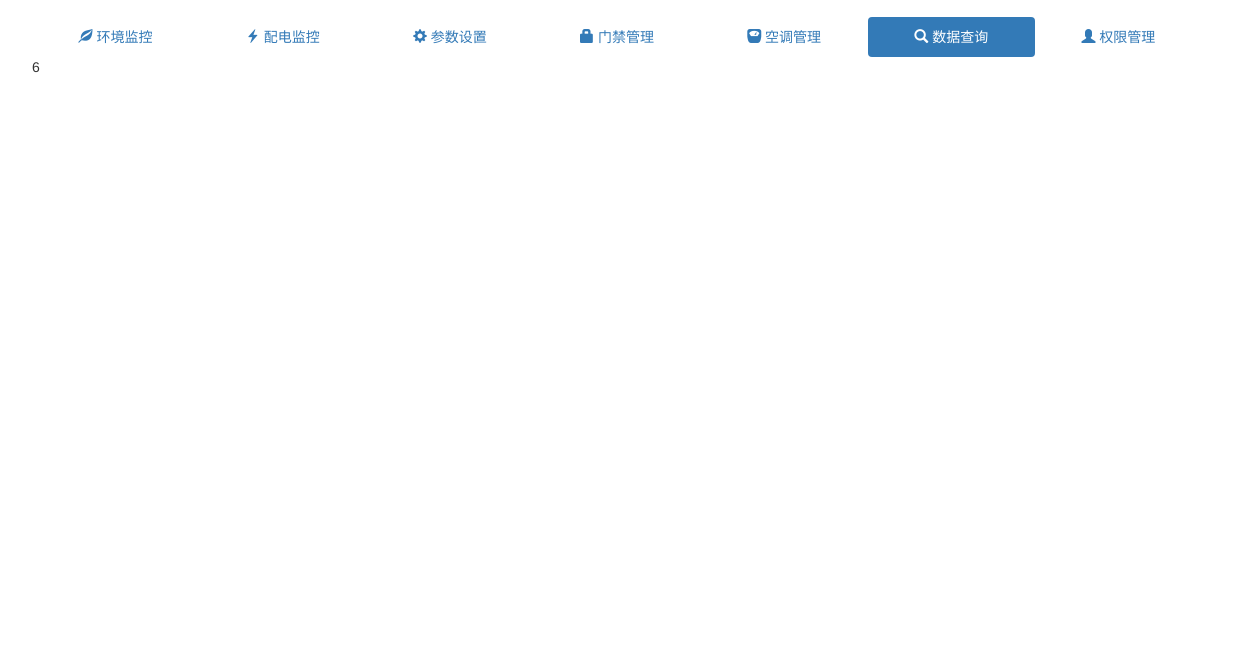
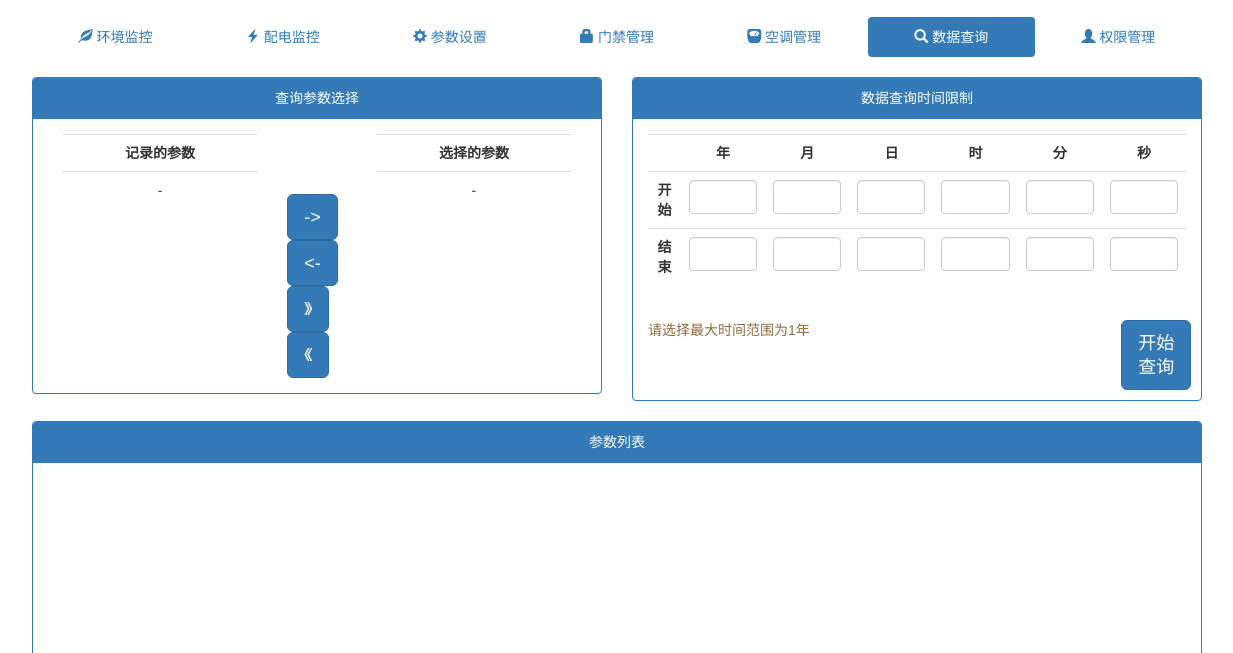
Before and after one commit to HAIZAKURA/EnvMon, an Electron app: page index.html in a window 1600 px wide. Both pictures are taken after a click on the tab "数据查询". Shown: the part 103-756 px from the top of the page, without its empty margins (183-1416 px from the left). Drawn offline with nearby package versions, Linux system fonts and the light colour scheme; files that its build step writes are made by us from their sources; no server answers.

Commit message:
tab_6 line 6 ???

```diff
--- a/index.html
+++ b/index.html
@@ -151,7 +151,9 @@
               <include src="./public/tab_4.html"></include>
             </div>
             <div role="tabpanel" class="tab-pane" id="air_con">5</div>
-            <div role="tabpanel" class="tab-pane" id="dat_que">6</div>
+            <div role="tabpanel" class="tab-pane" id="dat_que">
+              <include src="./public/tab_6.html"></include>
+            </div>
             <div role="tabpanel" class="tab-pane" id="aut_con">
               <include src="./public/tab_7.html"></include>
             </div>
--- a/public/tab_6.html
+++ b/public/tab_6.html
@@ -0,0 +1,146 @@
+<style>
+        /* 最外框外框 无滚动条 */
+        .div-out-height {
+            position: relative;
+            overflow: hidden;
+            height: 10px;
+            /* ??? */
+        }
+        /* 假表头 */
+        .false_table{
+            width: 100%;
+            float: left;
+        }
+        /* 假表头宽度为（100% - 滚动条宽度）*/
+        .false_table table{
+            margin: 0;
+            width: calc(100% - 16px);
+        }
+        /* 表格滚动条 */
+        .out_scoll {
+          overflow: scroll;
+          overflow-x: hidden;
+          clear: both;
+          max-height: 50px;  /* 给有滚动条的框加最大高度，超过这个高度就开始滚动 */
+        }
+        /* 隐藏真表头 */
+        .out_scoll thead{
+          display: none!important;
+        }
+    </style>
+<br />
+<div class="row">
+    <div class="col-md-6">
+        <div class="panel panel-primary">
+            <div class="panel-heading text-center">查询参数选择</div>
+            <!-- TODO -->
+            <div class="panel-body">
+                <div class="col-md-5">
+                    <table class="table text-center">
+                        <tr>
+                            <th>记录的参数</th>
+                        </tr>
+                        <tr>
+                            <td>-</td>
+                        </tr>
+                    </table>
+                </div>
+                <div class="col-md-2">
+                    <br/>
+                    <br/>
+                    <br/>
+                    <button type="button" class="btn btn-primary btn-lg">-></button>
+                    <button type="button" class="btn btn-primary btn-lg"><-</button>
+                    <button type="button" class="btn btn-primary btn-lg">》</button>
+                    <button type="button" class="btn btn-primary btn-lg">《</button>
+                </div>
+                <div class="col-md-5">
+                    <table class="table text-center">
+                        <tr>
+                            <th>选择的参数</th>
+                        </tr>
+                        <tr>
+                            <td>-</td>
+                        </tr>
+                    </table>
+                </div>
+            </div>
+        </div>
+    </div>
+    <div class="col-md-6">
+        <div class="panel panel-primary">
+            <div class="panel-heading text-center">数据查询时间限制</div>
+            <div class="panel-body">
+                <div><!--style="height: 140px;-->
+                    <table class="table">
+                        <tr>
+                            <th></th>
+                            <th>年</th>
+                            <th>月</th>
+                            <th>日</th>
+                            <th>时</th>
+                            <th>分</th>
+                            <th>秒</th>
+                        </tr>
+                        <tr>
+                            <th>开始</th>
+                            <th>
+                                <input type="number" class="form-control">
+                            </th>
+                            <th>
+                                <input type="number" class="form-control">
+                            </th>
+                            <th>
+                                <input type="text" class="form-control">
+                            </th>
+                            <th>
+                                <input type="text" class="form-control">
+                            </th>
+                            <th>
+                                <input type="text" class="form-control">
+                            </th>
+                            <th>
+                                <input type="text" class="form-control">
+                            </th>
+                        </tr>
+                        <tr>
+                            <th>结束</th>
+                            <th>
+                                <input type="text" class="form-control">
+                            </th>
+                            <th>
+                                <input type="text" class="form-control">
+                            </th>
+                            <th>
+                                <input type="text" class="form-control">
+                            </th>
+                            <th>
+                                <input type="text" class="form-control">
+                            </th>
+                            <th>
+                                <input type="text" class="form-control">
+                            </th>
+                            <th>
+                                <input type="text" class="form-control">
+                            </th>
+                        </tr>
+                    </table>
+                </div>
+            </div>
+            <div style="height: 80px;">
+                <div class="col-md-10">
+                    <p class="text-warning">请选择最大时间范围为1年</p>
+                </div>
+                <div class="col-md-2">
+                    <button type="button" class="btn btn-primary btn-lg">开始<br>查询</button>
+                </div>
+            </div>
+        </div>
+    </div>
+</div>
+<div class="panel panel-primary">
+    <div class="panel-heading text-center">参数列表</div>
+    <div class="panel-body div-out-height">
+
+    </div>
+</div>
```
Also changed, not shown: public/tab_3.html (+1 -1 lines).
